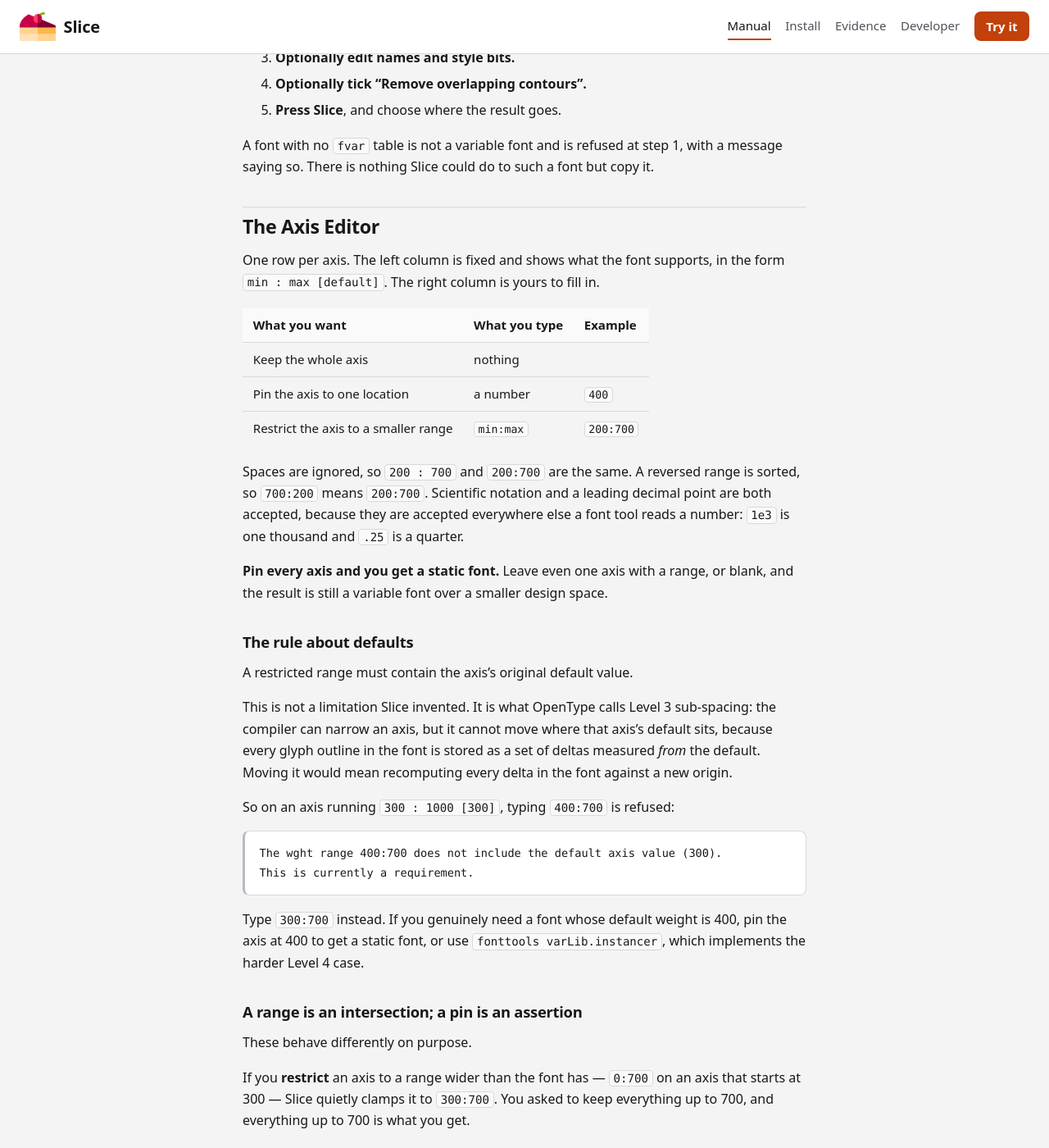
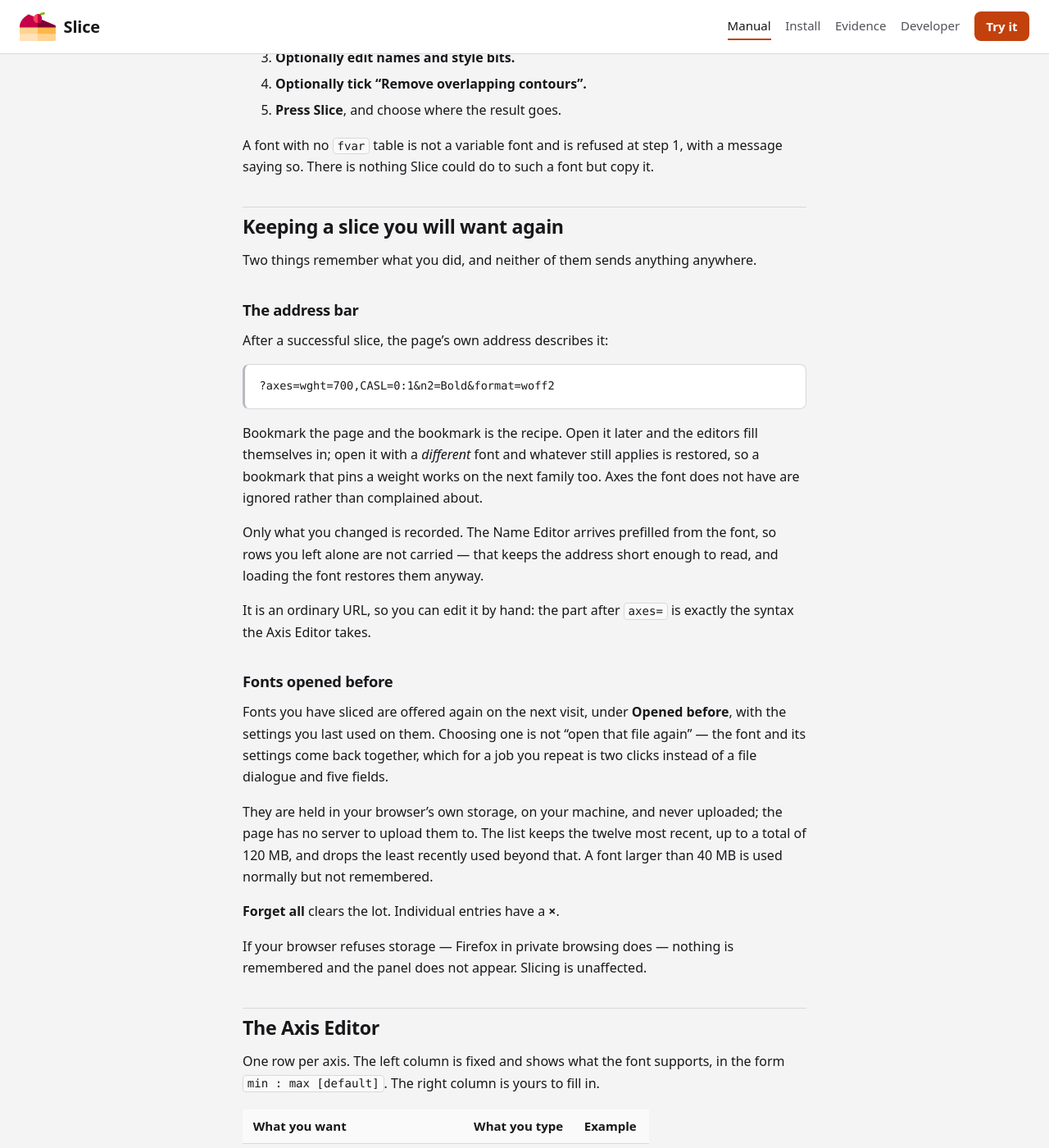
Before and after one commit to felipesanches/slice-web, a Jekyll site: the page built from docs/manual/index.md, in a window 1280 px wide and 1400 px high, scrolled down 1709 px. Shown: the whole window at 82% size. Built offline with Jekyll 4.4.1, drawn with Linux system fonts in a browser that asks for light colours.

Commit message:
docs: describe bookmarking and remembered fonts in the manual
A new section covering both, written for someone using the tool rather than
reading the diff: what the address bar carries and why only changed rows are in
it, that a bookmark made with one font restores what still applies to another,
where remembered fonts live and that they never leave the machine, the eviction
bounds, Forget all, and that a browser refusing storage costs nothing but the
panel.

The PDF and the website copy regenerate from the same source; 10 pages still.

Co-Authored-By: Claude Opus 5 (1M context) <noreply@anthropic.com>

```diff
--- a/docs/manual/index.md
+++ b/docs/manual/index.md
@@ -71,6 +71,45 @@ exactly what the three editors would show. Full reference in the *Command line*
 
 A font with no `fvar` table is not a variable font and is refused at step 1, with a message
 saying so. There is nothing Slice could do to such a font but copy it.
+
+## Keeping a slice you will want again
+
+Two things remember what you did, and neither of them sends anything anywhere.
+
+### The address bar
+
+After a successful slice, the page's own address describes it:
+
+    ?axes=wght=700,CASL=0:1&n2=Bold&format=woff2
+
+Bookmark the page and the bookmark is the recipe. Open it later and the editors fill
+themselves in; open it with a *different* font and whatever still applies is restored, so
+a bookmark that pins a weight works on the next family too. Axes the font does not have
+are ignored rather than complained about.
+
+Only what you changed is recorded. The Name Editor arrives prefilled from the font, so
+rows you left alone are not carried — that keeps the address short enough to read, and
+loading the font restores them anyway.
+
+It is an ordinary URL, so you can edit it by hand: the part after `axes=` is exactly the
+syntax the Axis Editor takes.
+
+### Fonts opened before
+
+Fonts you have sliced are offered again on the next visit, under **Opened before**, with
+the settings you last used on them. Choosing one is not "open that file again" — the font
+and its settings come back together, which for a job you repeat is two clicks instead of a
+file dialogue and five fields.
+
+They are held in your browser's own storage, on your machine, and never uploaded; the page
+has no server to upload them to. The list keeps the twelve most recent, up to a total of
+120 MB, and drops the least recently used beyond that. A font larger than 40 MB is used
+normally but not remembered.
+
+**Forget all** clears the lot. Individual entries have a **×**.
+
+If your browser refuses storage — Firefox in private browsing does — nothing is
+remembered and the panel does not appear. Slicing is unaffected.
 
 ## The Axis Editor
 
```
Also changed, not shown: docs/manual/manual.md (+39 -0 lines), 2 other files.
